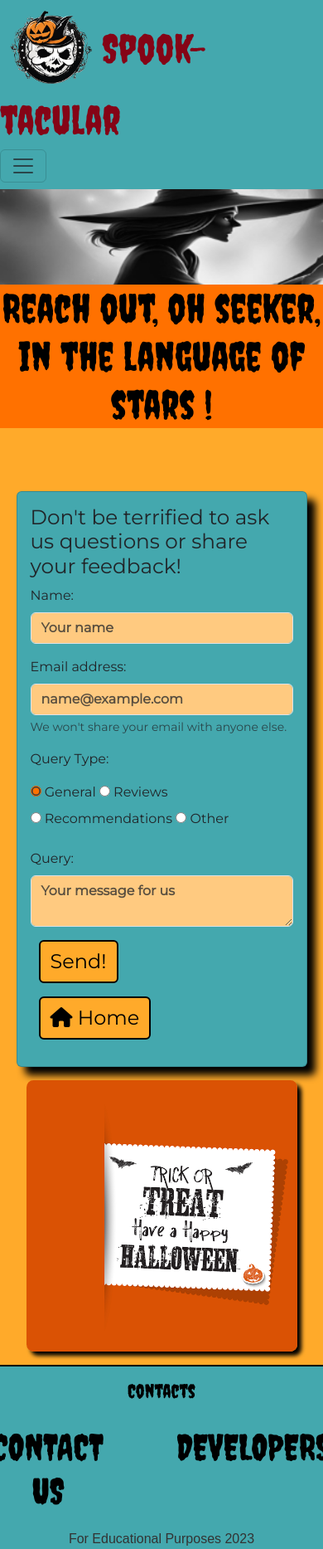
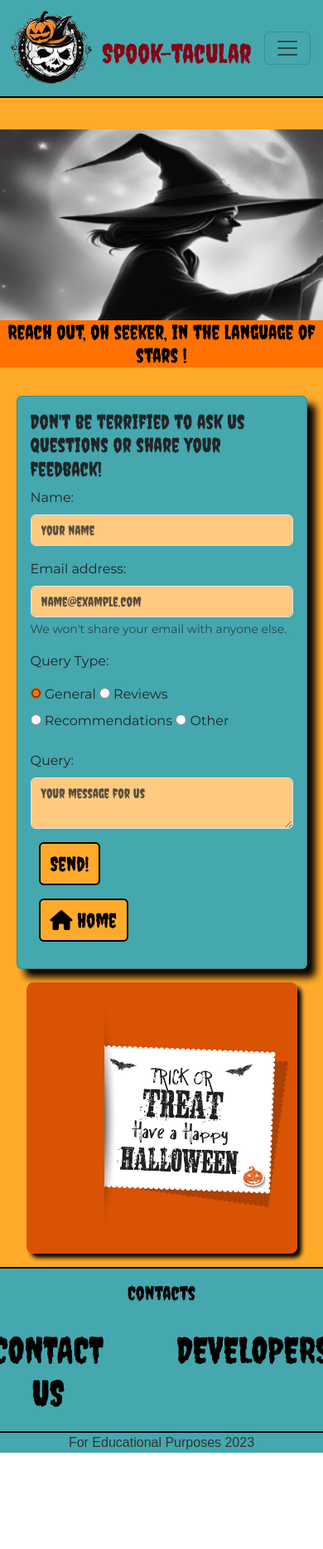
Before and after one commit to Kaylaesmith1/hackathon-oct-team6, a plain HTML site: page contactUser.html in a window 390 px wide. Shown: the top 1867 px of the page at 83% size. After the commit the page ends 1751 px from the top, so only its background shows below. Drawn offline with nearby package versions, Linux system fonts and the light colour scheme.

Commit message:
Troubleshooting styles.css

```diff
--- a/assets/css/styles.css
+++ b/assets/css/styles.css
@@ -2,42 +2,52 @@
 @import url("https://fonts.googleapis.com/css2?family=Creepster&family=Montserrat&family=Lato:wght@200&display=swap");
 
 @keyframes content-zoom {
+
   /** Content background animation **/
   from {
     transform: scale(1);
   }
+
   to {
     transform: scale(1.2);
   }
 }
+
 ::-webkit-scrollbar {
   /** Scrollbar styling **/
   width: 10px;
 }
+
 ::-webkit-scrollbar-track {
   /** Scrollbar styling **/
   background: #ffaa2a;
 }
+
 ::-webkit-scrollbar-thumb {
   /** Scrollbar styling **/
   background: #333;
 }
+
 ::-webkit-scrollbar-thumb:hover {
   /** Scrollbar styling **/
   background: #ff7100;
 }
+
 ::placeholder {
   /** Color of placeholder text **/
   color: #ffaa2a;
 }
+
 :-ms-input-placeholder {
   /** Color of placeholder text **/
   color: #ffaa2a;
 }
+
 ::-ms-input-placeholder {
   /** Color of placeholder text **/
   color: #ffaa2a;
 }
+
 option {
   /** Color of "select" background **/
   background: rgba(49, 54, 57, 0.95);
@@ -72,6 +82,10 @@ main {
 
 /*
 Navbar CSS */
+nav {
+  border-bottom: 2px solid black;
+}
+
 .offcanvas-body .navbar-nav,
 .navbar-brand,
 .offcanvas-body form {
@@ -119,6 +133,7 @@ img.logo-image {
 button.navbar-toggler {
   margin-right: 15px;
 }
+
 /*------------------------------- INDEX PAGE ------------------------------------------------*/
 
 /* Carousel CSS */
@@ -132,6 +147,7 @@ button.navbar-toggler {
   height: 100% !important;
   border-radius: 10px;
 }
+
 .carousel-item {
   height: 50vh;
 }
@@ -148,12 +164,14 @@ button.navbar-toggler {
   border: 3px solid black;
   margin: 3rem;
 }
+
 /* Home index card */
 .index-card {
   width: 85%;
   background-color: #44a8ae;
   border: 3px solid black;
 }
+
 .index-card-title {
   display: flex;
   font-family: Creepster, sans-serif;
@@ -197,8 +215,6 @@ button.navbar-toggler {
 
 .gallery-tile {
   background-color: #850416;
-  /* width: 20vw;
-  height: 20vh; */
   display: flex;
   justify-content: center;
   align-items: center;
@@ -206,6 +222,7 @@ button.navbar-toggler {
   border-radius: 10px;
   padding: 15px;
 }
+
 /* ------------------------------------------ */
 a.nav-link,
 .dropdown-menu {
@@ -215,37 +232,12 @@ a.nav-link,
   font-size: 2em;
 }
 
-
-/*------------------------------- FOOTER SECTION ------------------------------------------------*/
-
-.footer-margin {
-  border-top: 2px solid #000;
-  background-color: #44a8ae !important;
-}
-
-.footer {
-  margin: 16px auto 0 auto;
-  background-color: #44a8ae !important;
+.footer-tester {
   font-family: Creepster, sans-serif;
   color: black;
+  font-size: 2em;
   text-align: center;
-  z-index: 2;
 }
-
-.footer-brand {
-  padding: 20px;
-  text-decoration: none;
-  color: black;
-}
-
-.footer-brand:hover {
-  color: #850416;
-}
-
-/* -------------------FOOTER END--------------------- */
-
-
-
 
 a.nav-link.active {
   color: #850416 !important;
@@ -309,7 +301,8 @@ a.nav-link:hover,
 }
 
 .about-events,
-.welcome {
+.welcome,
+.gallery-banner {
   font-family: Creepster, sans-serif;
   position: relative;
   text-align: center;
@@ -369,8 +362,12 @@ a.nav-link:hover,
   text-align: center;
   color: black;
   background-color: #ff7100;
-  font-size: 5rem;
-  top: -8vh;
+  font-size: 4rem;
+  top: -3vh;
+}
+
+.feedback-heading {
+  font-family: 'Creepster', sans-serif;
 }
 
 /* Contact main */
@@ -397,13 +394,11 @@ a.nav-link:hover,
   font-family: Creepster, sans-serif;
 }
 
-.user-input {
-
+/* .user-input {
   font-family: 'Montserrat', sans-serif;
   font-weight: bolder;
 
-
-}
+} */
 
 input[type="radio"] {
   accent-color: #ff7100;
@@ -422,9 +417,7 @@ input[type="file"]::file-selector-button {
   background-color: #ffaa2a;
   color: #000;
   border: 2px solid #000;
-
-  font-family: 'Montserrat', sans-serif;
-
+  font-family: 'Creepster', sans-serif;
   font-size: 150%;
 }
 
@@ -448,6 +441,7 @@ input[type="file"]::file-selector-button {
   box-shadow: 4px 4px 10px 0 rgba(0, 0, 0, 0.5);
   border-radius: 10px;
 }
+
 .gallery-tile {
   background-color: #850416;
   display: flex;
@@ -484,7 +478,7 @@ input[type="file"]::file-selector-button {
   position: relative;
 }
 
-.pos-relative > img {
+.pos-relative>img {
   height: 100%;
   width: 100%;
 }
@@ -537,7 +531,6 @@ input[type="file"]::file-selector-button {
 }
 
 #search-box {
-  /* background-color: #ff7100; */
   background-color: #44a8ae;
   margin-bottom: 2rem;
   border-radius: 4px;
@@ -576,6 +569,7 @@ input[type="file"]::file-selector-button {
   justify-content: space-evenly;
   font-size: 130%;
   background-color: #ff7100;
+  letter-spacing: 1px;
 }
 
 #footer-events {
@@ -736,22 +730,20 @@ input[type="file"]::file-selector-button {
 
 /* --------------------- ZOOOM -----------------*/
 
-#zoom-nav{
+#zoom-nav {
   font-size: 300%;
 }
 
-.smooth-edges{
+.smooth-edges {
   border-radius: 5px;
 }
 
 .zoom-nav-element:hover {
-
   color: #b3001b;
 }
 
 #zoom-close{
     font-size: 300%;
-
 }
 
 /*------------------------------- FOOTER SECTION ------------------------------------------------*/
@@ -762,10 +754,29 @@ input[type="file"]::file-selector-button {
 #navbar-tester,
 #footer {
   background-color: #44a8ae !important;
-  /* background-color: #E119FF !important; */
 }
 
 .spooktacular {
+  color: #850416;
+}
+.footer-margin {
+  border-top: 2px solid #000;
+  background-color: #44A8AE !important;
+}
+.footer {
+  margin: 16px auto 0 auto;
+  background-color: #44A8AE !important;
+  font-family: Creepster, sans-serif;
+  color: black;
+  text-align: center;
+  z-index: 2;
+}
+.footer-brand {
+  padding: 20px;
+  text-decoration: none;
+  color: black;
+}
+.footer-brand:hover {
   color: #850416;
 }
 
@@ -780,42 +791,50 @@ input[type="file"]::file-selector-button {
     font-size: 2rem;
   }
 
+  .feedback-heading {
+    font-size: 1.5rem;
   }
+
+  .custom-contact-heading {
+    font-size: 3rem;
+  }
+
+  /* Gallery */
+  .gallery-banner {
+    font-size: 4rem;
+  }
+}
+
 @media screen and (max-width: 991px) {
   .contact-image {
     margin-left: 0;
   }
+
   .about-events {
     font-size: 3.5rem;
   }
+
   .search-heading {
     font-size: 2rem;
   }
 
+  .custom-contact-heading {
+    font-size: 3rem;
+  }
 
 }
 
 @media screen and (max-width: 840px) {
-
-
-  /* Home */
-  .welcome {
-    font-size: 3rem;
-  }
 
   /* About */
   .about-events {
     font-size: 2.5rem;
   }
 
+  .welcome,
   .past-events,
-  .custom-contact-heading {
-    font-size: 3rem;
-  }
-
-  .about-event-card {
-    font-size: 3rem;
-  }
+  .custom-contact-heading,
+  .about-event-card,
   .index-card-title {
     font-size: 3rem;
   }
@@ -829,20 +848,34 @@ input[type="file"]::file-selector-button {
   .search-button {
     font-size: 100%;
   }
+
+  /* Gallery */
+  .gallery-banner {
+    font-size: 3rem;
+  }
+
 }
 
 @media screen and (max-width: 700px) {
+
   /* About */
-  .about-event-card {
+  .about-event-card,
+  .custom-contact-heading,
+  .gallery-banner {
+    /* font-size: 1.5rem; */
     font-size: 2.5rem;
   }
 }
 
 @media screen and (max-width: 600px) {
+
   /* About */
-  .about-events {
+  .about-events,
+  .spooktacular,
+  .gallery-banner {
     font-size: 2rem;
   }
+
   .past-events {
     font-size: 2.5rem;
   }
@@ -856,8 +889,25 @@ input[type="file"]::file-selector-button {
   .contact-div {
     margin: 0 5vw;
   }
+
+  .custom-contact-heading {
+    font-size: 2rem;
+  }
 }
 
 .card-text-body {
   font-family: 'Montserrat', sans-serif;
 }
+
+@media screen and (max-width: 500px) {
+
+  /* Contact */
+  .custom-contact-heading {
+    font-size: 1.5rem;
+  }
+
+  /* Gallery */
+  .gallery-banner {
+    font-size: 1.8rem;
+  }
+}
```
Lines whose indentation alone changed are shown as unchanged.
